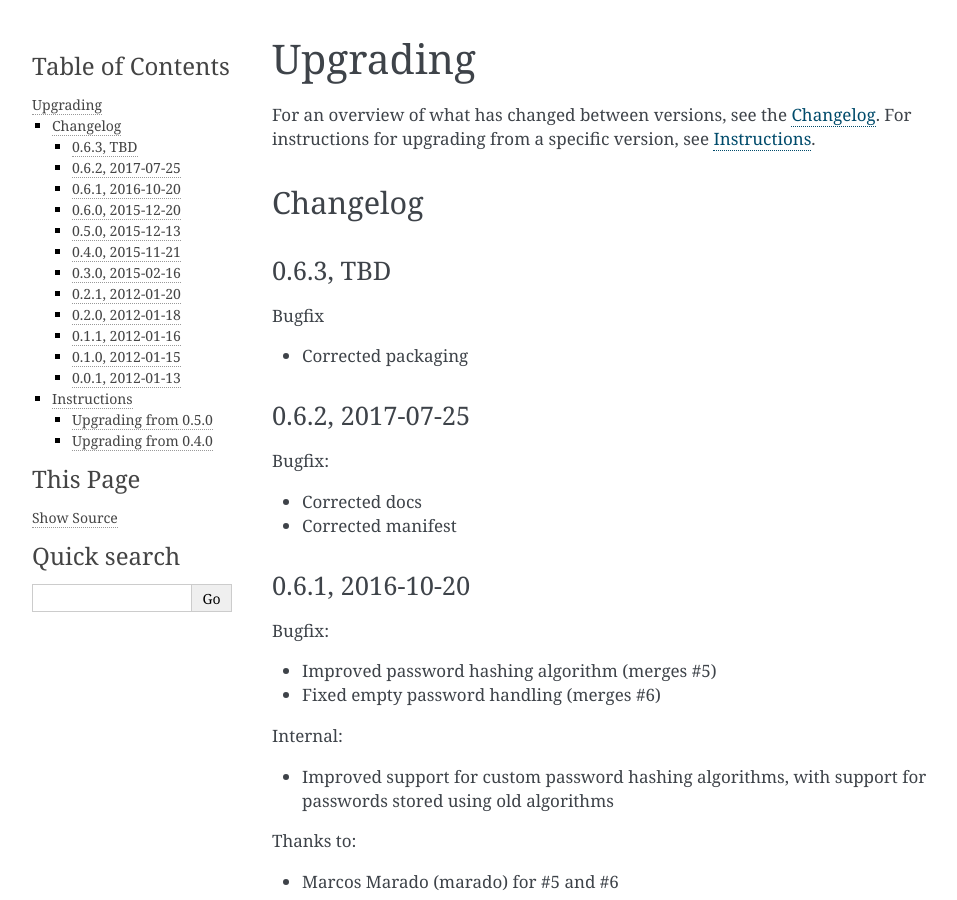
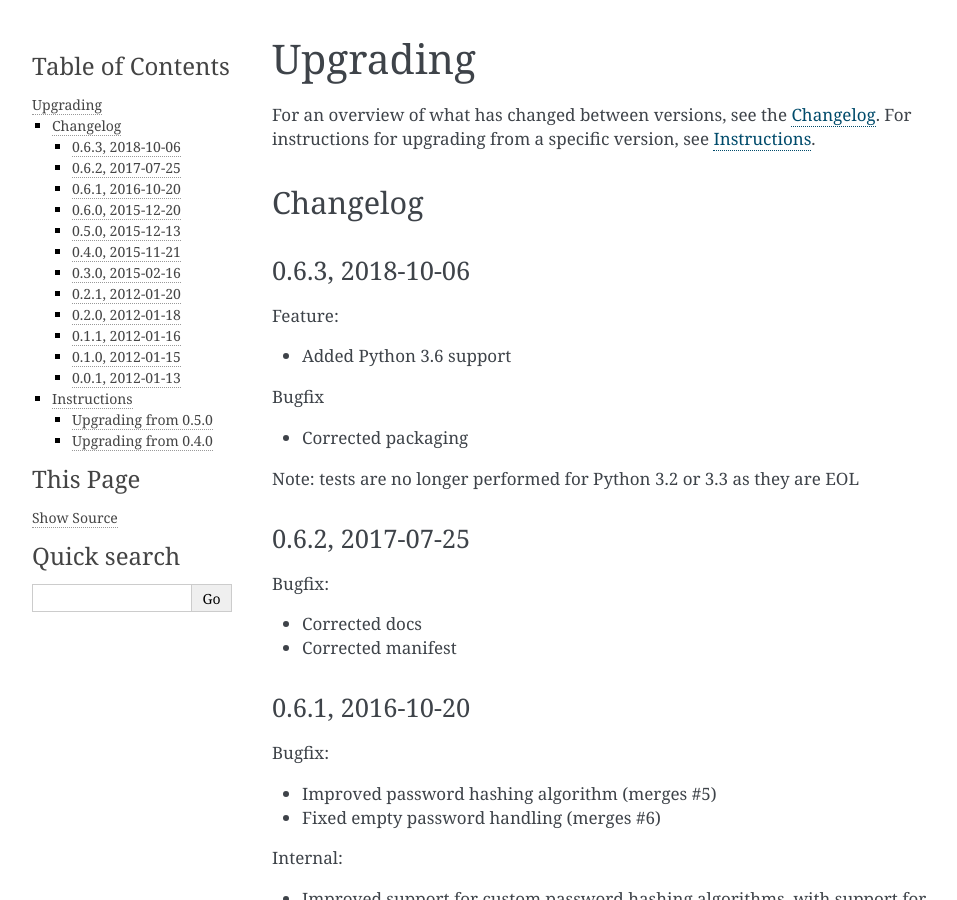
Before and after one commit to radiac/mara, a Sphinx documentation site: the page built from docs/upgrading.rst, in a window 1280 px wide and 900 px high. Shown: the whole window, without its empty margins (148-1105 px from the left). Built offline with Sphinx 7.4.7, drawn with Linux system fonts in a browser that asks for light colours; cross-references to code outside the pages are shown as plain code.

```diff
--- a/README.rst
+++ b/README.rst
@@ -29,7 +29,7 @@ Features
   * natural language processing tools
   * accounts, login helpers and rooms
 
-Version 0.6.2. Supports Python 2.7 and 3.2 to 3.5.
+Version 0.6.3. Supports Python 2.7 and 3.2 to 3.6.
 
 See the `Documentation <http://radiac.net/projects/mara/documentation/>`_
 for details of how Mara works.
--- a/docs/upgrading.rst
+++ b/docs/upgrading.rst
@@ -12,12 +12,20 @@ For instructions for upgrading from a specific version, see
 Changelog
 =========
 
-0.6.3, TBD
-----------
+0.6.3, 2018-10-06
+-----------------
+
+Feature:
+
+* Added Python 3.6 support
+
 
 Bugfix
 
 * Corrected packaging
+
+
+Note: tests are no longer performed for Python 3.2 or 3.3 as they are EOL
 
 
 0.6.2, 2017-07-25
--- a/mara/__init__.py
+++ b/mara/__init__.py
@@ -8,7 +8,7 @@ from . import storage
 from . import events
 
 
-__version__ = "0.6.2"
+__version__ = "0.6.3"
 __license__ = "BSD"
 __author__ = "Richard Terry"
 __credits__ = [
--- a/setup.py
+++ b/setup.py
@@ -1,7 +1,7 @@
 import os
 from setuptools import setup, find_packages
 
-VERSION = "0.6.2"
+VERSION = "0.6.3"
 
 def read(fname):
     return open(os.path.join(os.path.dirname(__file__), fname)).read()
@@ -32,6 +32,7 @@ setup(
         'Programming Language :: Python :: 3.3',
         'Programming Language :: Python :: 3.4',
         'Programming Language :: Python :: 3.5',
+        'Programming Language :: Python :: 3.6',
     ],
     install_requires=['six'],
     extras_require = {
```
Also changed, not shown: .travis.yml.
